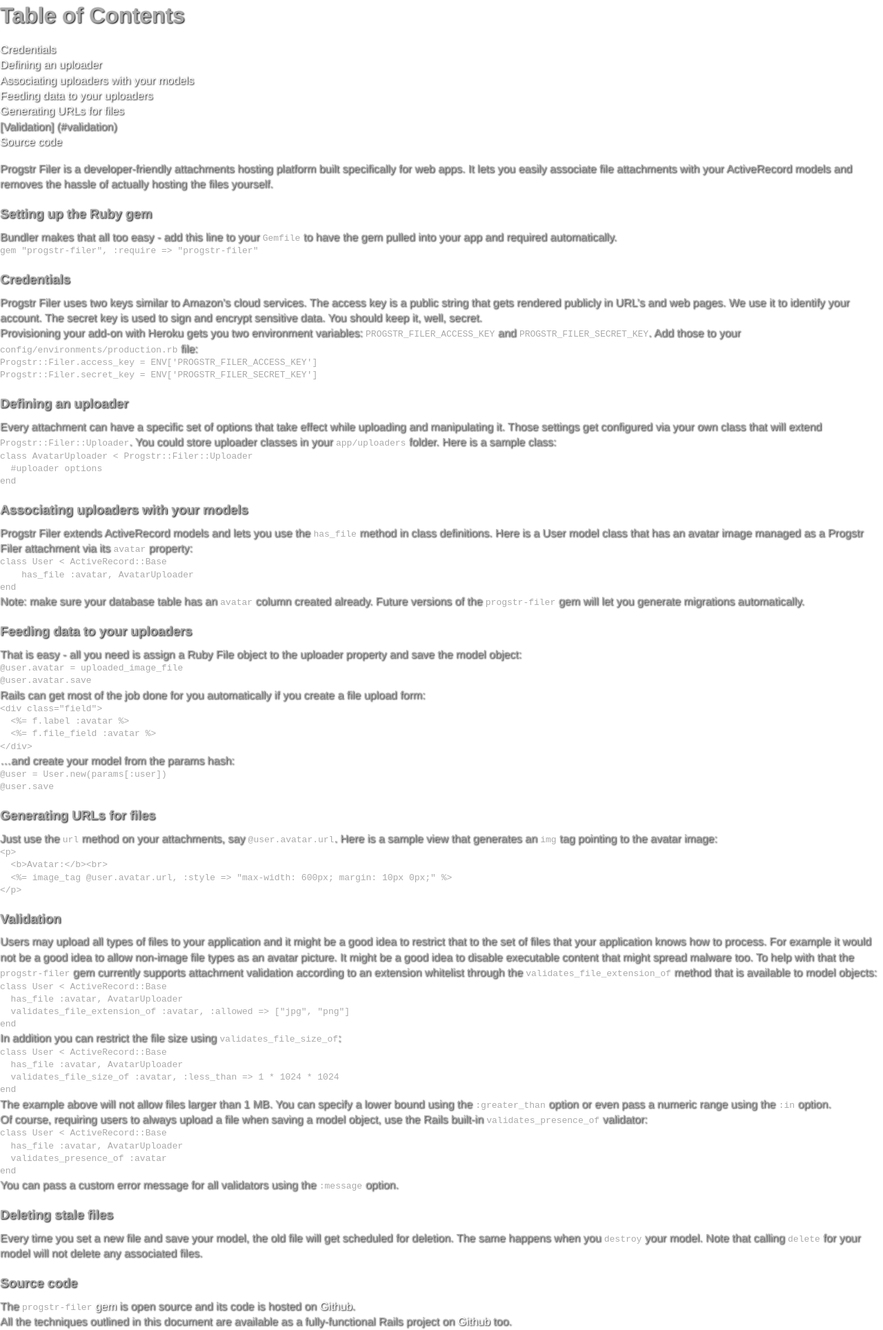
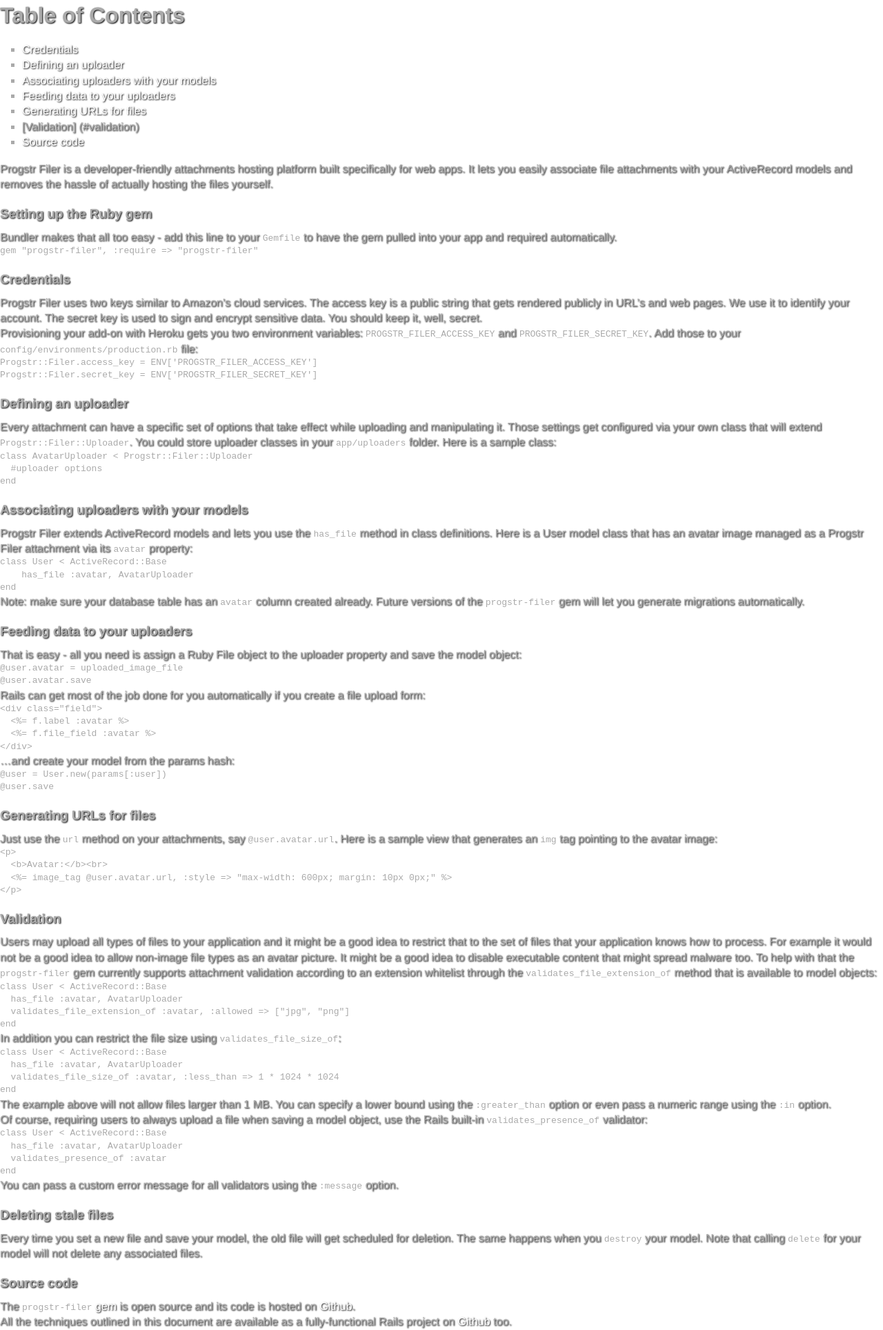
Before and after one commit to progstr/progstr.github.com, a Jekyll site: the page built from _posts/2011-12-23-filer-getting-started.md, in a window 1280 px wide. Shown: the whole page at 69% size. Built offline with Jekyll 4.4.1, drawn with Linux system fonts in a browser that asks for light colours.

Commit message:
Filer: TOC list.

```diff
--- a/stylesheets/no-navigation.css
+++ b/stylesheets/no-navigation.css
@@ -47,5 +47,7 @@ h1 {
 }
 
 ul, ol {
+    list-style: square;
+    margin-left: 2em;
     margin-bottom: 1em;
 }
```
